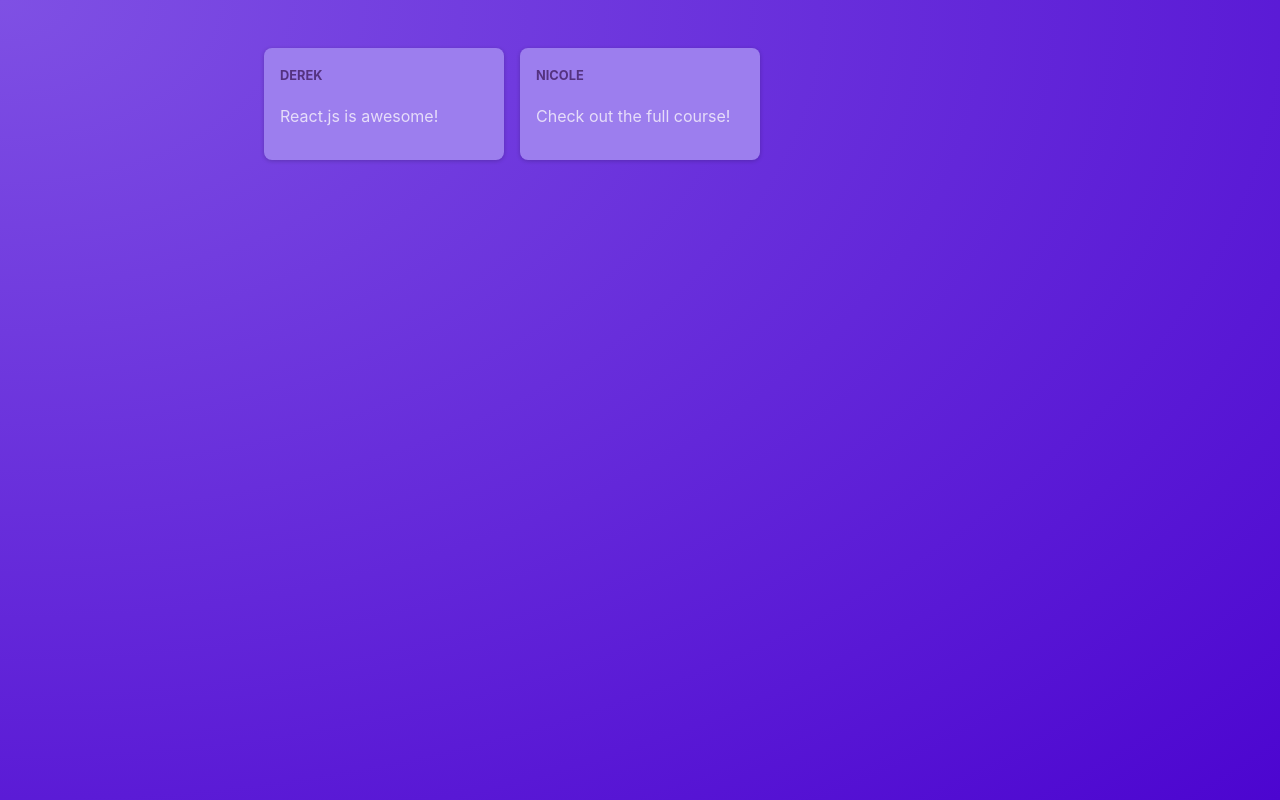
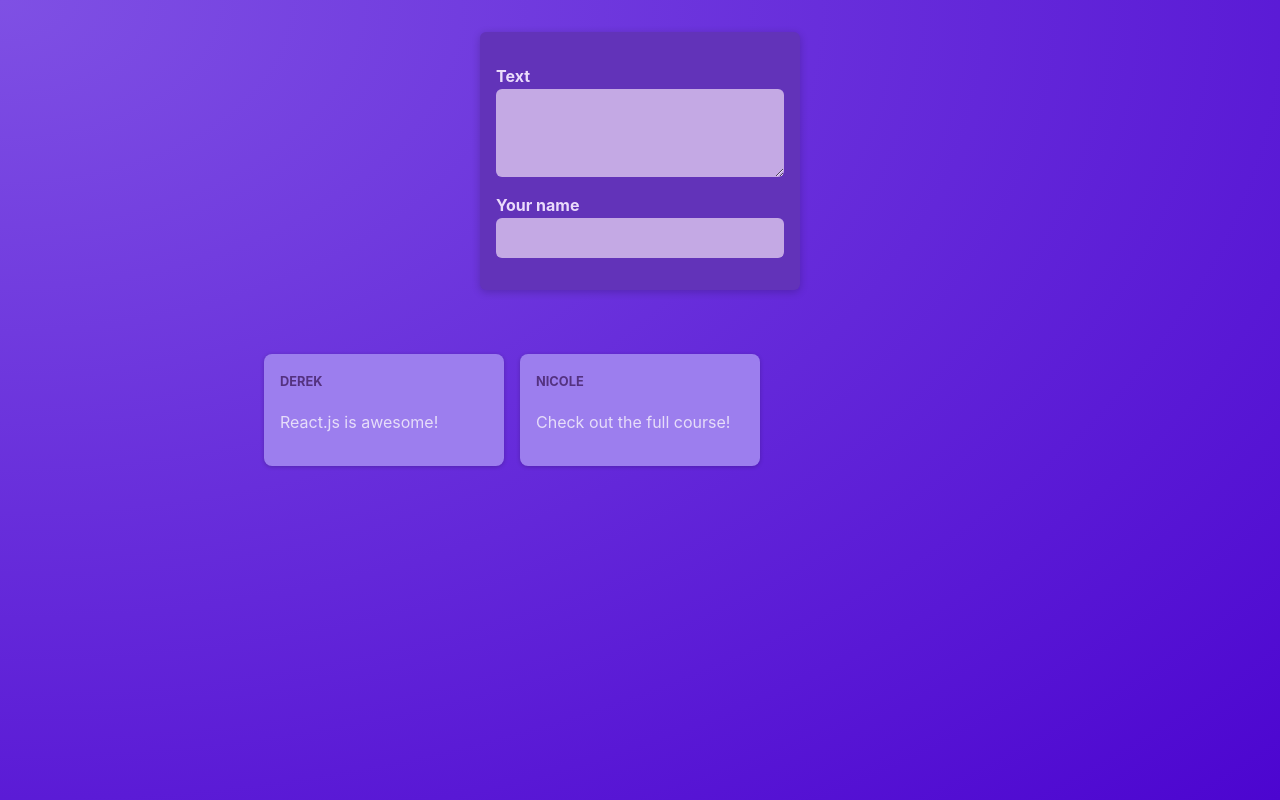
Before and after one commit to dereksutton/vite-blogger, a React (Vite) app: page / in a window 1280 px wide. Built offline with nearby package versions, Linux system fonts and the light colour scheme.

Commit message:
added component for creating a new post

```diff
--- /dev/null
+++ b/src/components/NewPost.jsx
@@ -0,0 +1,26 @@
+import { useState } from 'react';
+import classes from './NewPost.module.css';
+
+const NewPost = () => {
+  const changeBodyHandler = (event) => {
+    console.log(event.target.value);
+  }
+
+  return (
+    <form className={classes.form}>
+      <p>
+        <label htmlFor="body">Text</label>
+        <textarea id="body" required rows={3} onChange={changeBodyHandler} />
+      </p>
+      <p>
+
+      </p>
+      <p>
+        <label htmlFor="name">Your name</label>
+        <input type="text" id="name" required />
+      </p>
+    </form>
+  );
+}
+
+export default NewPost;
--- /dev/null
+++ b/src/components/NewPost.module.css
@@ -0,0 +1,55 @@
+.form {
+    background-color: #6233b9;
+    padding: 1rem;
+    width: 20rem;
+    margin: 2rem auto;
+    border-radius: 6px;
+    box-shadow: 0 2px 8px rgba(0, 0, 0, 0.2);
+  }
+
+  .form label {
+    display: block;
+    margin-bottom: 0.05rem;
+    color: #eadbfb;
+    font-weight: bold;
+  }
+
+  .form input,
+  .form textarea {
+    display: block;
+    width: 100%;
+    font: inherit;
+    padding: 0.5rem;
+    border-radius: 6px;
+    border: none;
+    background-color: #c4a9e4;
+    color: #28262c;
+  }
+
+  .actions {
+    display: flex;
+    justify-content: flex-end;
+    gap: 0.5rem;
+  }
+
+  .actions button {
+    cursor: pointer;
+    font: inherit;
+    padding: 0.5rem 1.5rem;
+    border: none;
+    border-radius: 4px;
+    background-color: #34036c;
+    color: #e5d5f7;
+  }
+
+  .actions button:hover {
+    background-color: #23014a;
+  }
+
+  .actions button[type='button'] {
+    background-color: transparent;
+  }
+
+  .actions button[type='button']:hover {
+    color: #d1bee6;
+  }
--- a/src/components/PostsList.jsx
+++ b/src/components/PostsList.jsx
@@ -1,12 +1,16 @@
 import Post from './Post';
+import NewPost from './NewPost';
 import classes from './PostsList.module.css';
 
 const PostsList = () => {
     return (
-      <ul className={classes.posts}>
-        <Post author="Derek" body="React.js is awesome!" />
-        <Post author="Nicole" body="Check out the full course!" />
-      </ul>
+      <>
+        <NewPost />
+        <ul className={classes.posts}>
+          <Post author="Derek" body="React.js is awesome!" />
+          <Post author="Nicole" body="Check out the full course!" />
+        </ul>
+      </>
     );
 }
 
```
